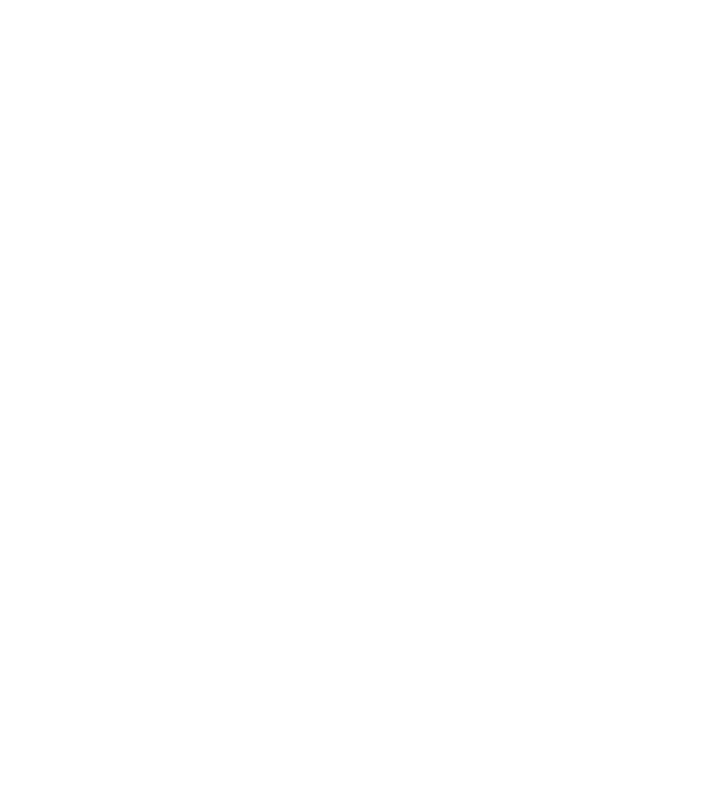
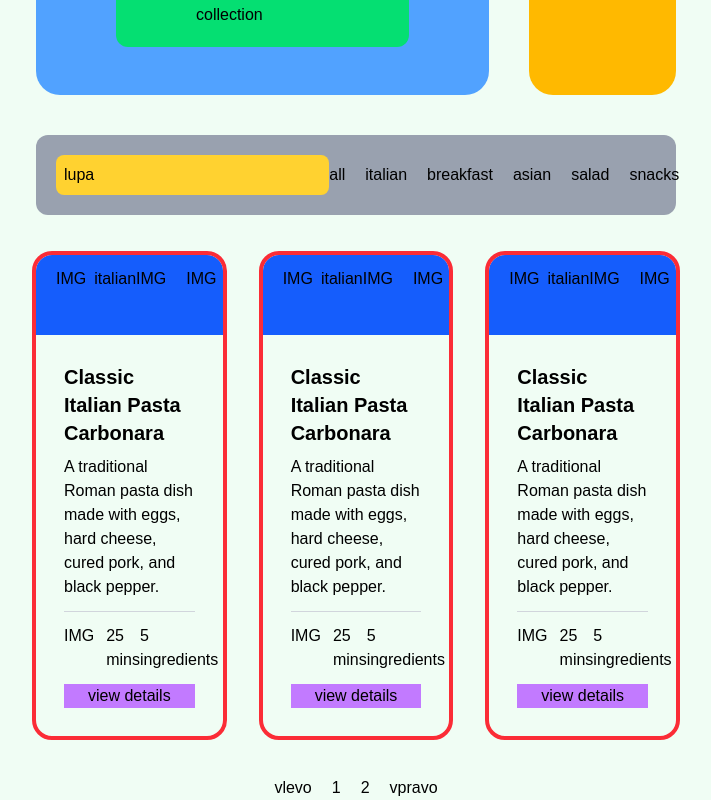
Before and after one commit to M-Ulmann/culinary-book, a Next.js app: page / in a window 1280 px wide. Shown: the part 257-1057 px from the top of the page, without its empty margins (284-995 px from the left). Before the commit the page ends 800 px from the top, so only its background shows below. Built offline with nearby package versions, Linux system fonts and the light colour scheme.

Commit message:
Udelany layout

```diff
--- a/app/globals.css
+++ b/app/globals.css
@@ -3,3 +3,7 @@
 body {
   font-family: Arial, Helvetica, sans-serif;
 }
+
+button{
+  cursor: pointer;
+}
--- a/app/page.tsx
+++ b/app/page.tsx
@@ -1,7 +1,242 @@
 export default function Home(){
   return(
-    <>
-      <p>ahopj more ksmdkmf fsd sdf</p>
-    </>
+    <div className="bg-green-50 flex flex-col gap-10 min-h-dvh">
+      <header className="flex flex-row items-center justify-between h-20 bg-violet-100 border-b border-b-violet-300 px-80">
+        <div className="flex flex-row items-center gap-5">
+
+          <p>IMG</p>
+
+          <div>
+            <p>culinary</p>
+            <p>recipe book</p>
+          </div>
+        </div>
+
+        <button className="flex flex-row gap-2">
+          <p>IMG</p>
+
+          dark mode
+        </button>
+      </header>
+
+      <main className="flex flex-col gap-10 mx-80">
+
+        <div className="flex flex-row gap-10">
+          <div className="flex flex-row justify-center px-20 py-12 bg-blue-400 flex-6/8 rounded-3xl">
+            <div className="flex flex-col items-center bg-green-400 px-20 py-5 rounded-xl">
+              <h1>culinary book</h1>
+              <p>your personal homemade recipe collection</p>
+            </div>
+          </div>
+
+          <button className="bg-amber-400 flex-2/8 rounded-3xl">
+            <p>IMG</p>
+            <p>add a recipe</p>
+          </button>
+        </div>
+
+        <div className="flex flex-row justify-between bg-gray-400 py-5 px-5 rounded-xl">
+          <div className="flex flex-row gap-5 bg-amber-300 p-2 rounded-lg">
+            <p>lupa</p>
+            <input type="text" />
+          </div>
+
+
+          <div className="flex flex-row gap-5">
+            <button>
+              all
+            </button>
+
+            <button>
+              italian
+            </button>
+
+            <button>
+              breakfast
+            </button>
+
+            <button>
+              asian
+            </button>
+
+            <button>
+              salad
+            </button>
+
+            <button>
+              snacks
+            </button>
+          </div>
+        </div>
+
+        <div className="grid grid-cols-3 gap-10 ">
+
+          <div className="rounded-2xl outline-4 outline-red-500">
+            <div className="flex flex-row justify-between h-20 bg-blue-600 rounded-t-2xl px-5 py-3">
+              <div className="flex flex-row gap-2">
+                <p>IMG</p>
+                <p>italian</p>
+              </div>
+
+              <div className="flex flex-row items-start gap-5">
+                <button>
+                  <p>IMG</p>
+                </button>
+
+                <button>
+                  <p>IMG</p>
+                </button>
+              </div>
+            </div>
+
+            <section className="flex flex-col p-7 gap-3">
+
+              <div className="flex flex-col gap-2 pb-3 border-b border-b-gray-300 ">
+                <h3 className="text-xl font-extrabold capitalize">
+                  classic italian pasta carbonara
+                </h3>
+                <p>
+                  A traditional Roman pasta dish made with eggs, hard cheese, cured pork, and black pepper.
+                </p>
+              </div>
+
+              <div className="flex flex-row justify-between">
+                <div className="flex flex-row gap-3">
+                  <p>IMG</p>
+                  <p>25 mins</p>
+                </div>
+
+                <p>
+                  5 ingredients
+                </p>
+              </div>
+
+              <button className="bg-purple-400">
+                view details
+              </button>
+            </section>
+
+
+          </div>
+
+          <div className="rounded-2xl outline-4 outline-red-500">
+            <div className="flex flex-row justify-between h-20 bg-blue-600 rounded-t-2xl px-5 py-3">
+              <div className="flex flex-row gap-2">
+                <p>IMG</p>
+                <p>italian</p>
+              </div>
+
+              <div className="flex flex-row items-start gap-5">
+                <button>
+                  <p>IMG</p>
+                </button>
+
+                <button>
+                  <p>IMG</p>
+                </button>
+              </div>
+            </div>
+
+            <section className="flex flex-col p-7 gap-3">
+
+              <div className="flex flex-col gap-2 pb-3 border-b border-b-gray-300 ">
+                <h3 className="text-xl font-extrabold capitalize">
+                  classic italian pasta carbonara
+                </h3>
+                <p>
+                  A traditional Roman pasta dish made with eggs, hard cheese, cured pork, and black pepper.
+                </p>
+              </div>
+
+              <div className="flex flex-row justify-between">
+                <div className="flex flex-row gap-3">
+                  <p>IMG</p>
+                  <p>25 mins</p>
+                </div>
+
+                <p>
+                  5 ingredients
+                </p>
+              </div>
+
+              <button className="bg-purple-400">
+                view details
+              </button>
+            </section>
+
+
+          </div>
+
+          <div className="rounded-2xl outline-4 outline-red-500">
+            <div className="flex flex-row justify-between h-20 bg-blue-600 rounded-t-2xl px-5 py-3">
+              <div className="flex flex-row gap-2">
+                <p>IMG</p>
+                <p>italian</p>
+              </div>
+
+              <div className="flex flex-row items-start gap-5">
+                <button>
+                  <p>IMG</p>
+                </button>
+
+                <button>
+                  <p>IMG</p>
+                </button>
+              </div>
+            </div>
+
+            <section className="flex flex-col p-7 gap-3">
+
+              <div className="flex flex-col gap-2 pb-3 border-b border-b-gray-300 ">
+                <h3 className="text-xl font-extrabold capitalize">
+                  classic italian pasta carbonara
+                </h3>
+                <p>
+                  A traditional Roman pasta dish made with eggs, hard cheese, cured pork, and black pepper.
+                </p>
+              </div>
+
+              <div className="flex flex-row justify-between">
+                <div className="flex flex-row gap-3">
+                  <p>IMG</p>
+                  <p>25 mins</p>
+                </div>
+
+                <p>
+                  5 ingredients
+                </p>
+              </div>
+
+              <button className="bg-purple-400">
+                view details
+              </button>
+            </section>
+
+
+          </div>
+
+        </div>
+
+        <footer className="flex flex-row gap-5 self-center">
+          <button>
+            <p>vlevo</p>
+          </button>
+
+          <button>
+            <p>1</p>
+          </button>
+
+          <button>
+            <p>2</p>
+          </button>
+
+          <button>
+            <p>vpravo</p>
+          </button>
+        </footer>
+
+      </main>
+
+    </div>
   );
 }
```
